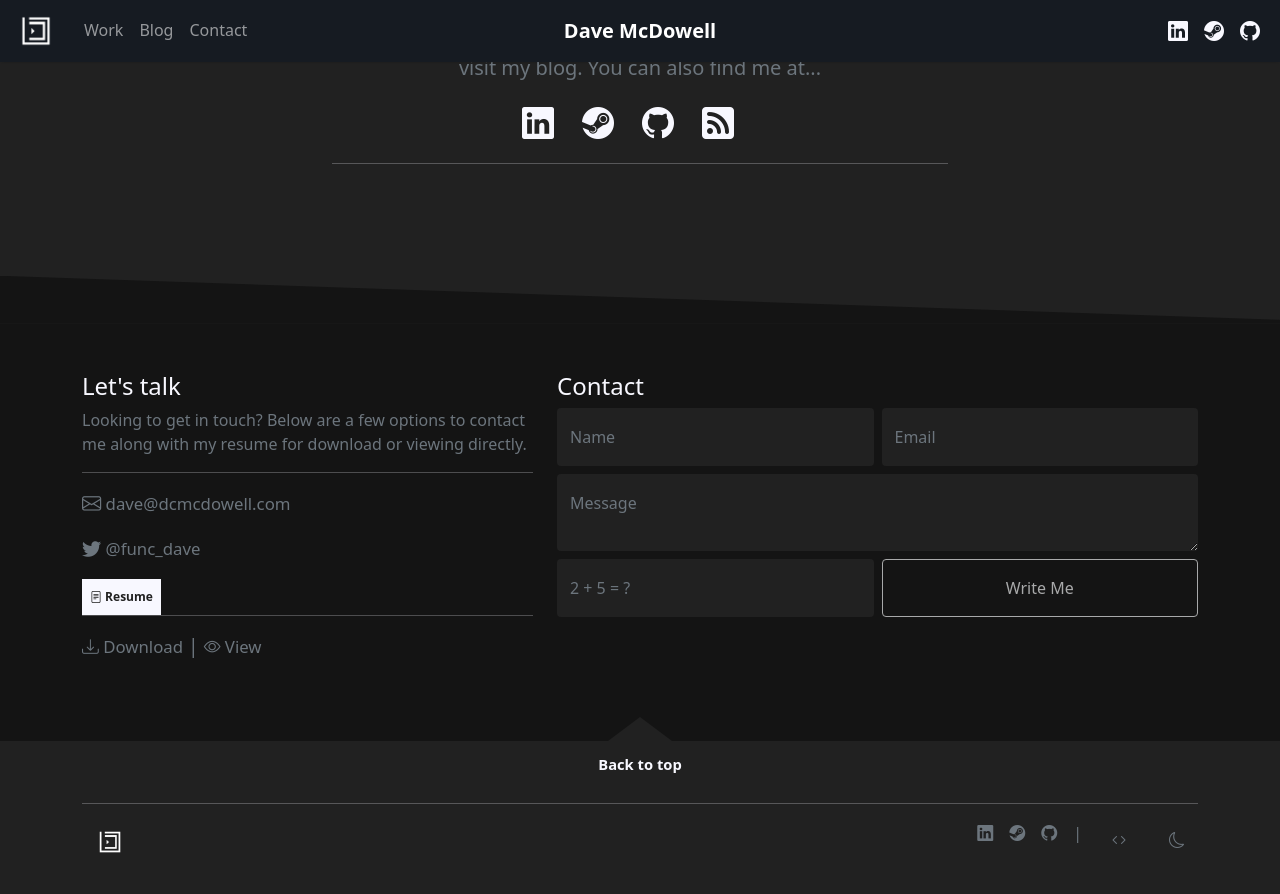
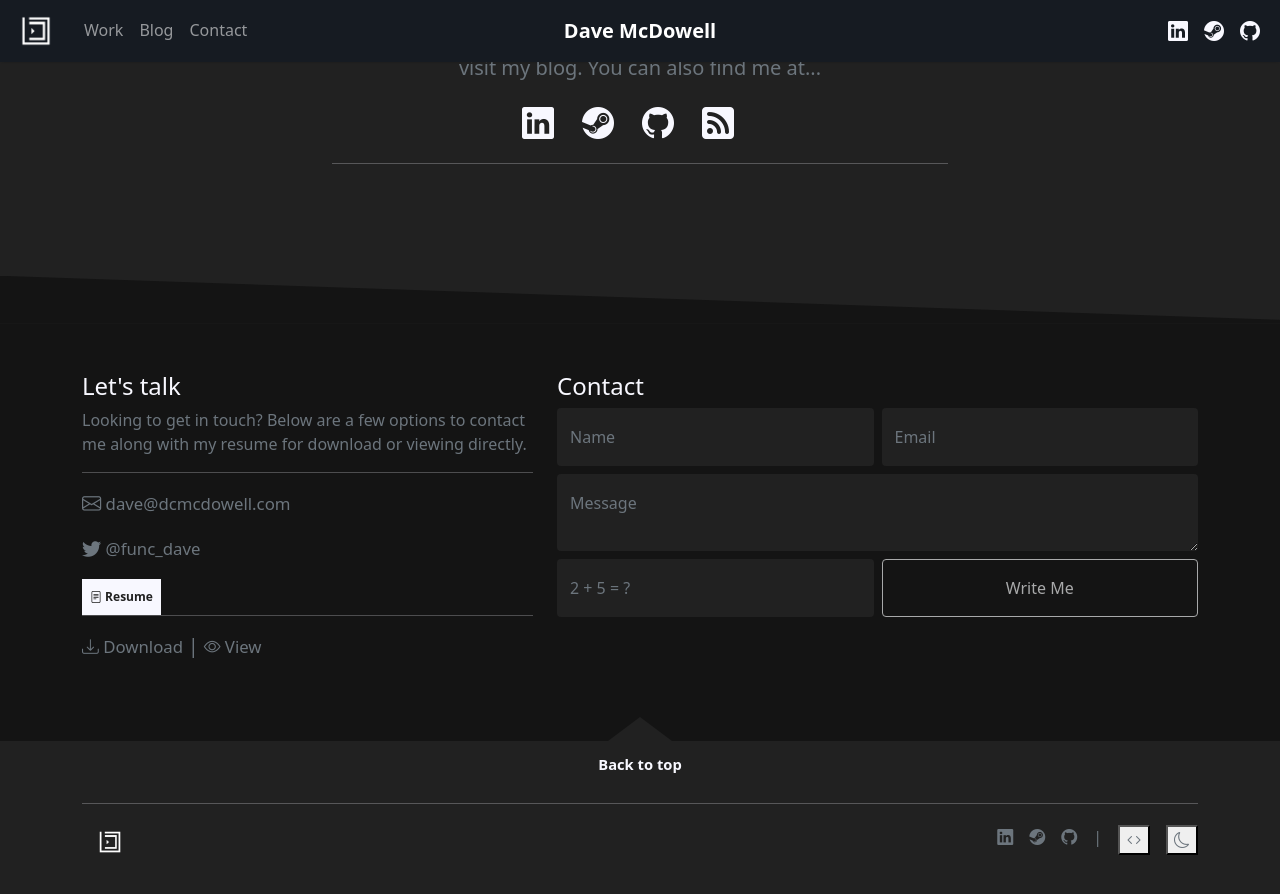
Before and after one commit to davemcdowell/portfolio, a Jekyll site: the page built from index.html, in a window 1280 px wide and 900 px high, scrolled down 1583 px. Shown: the top 894 px of the window. Built offline with Jekyll 4.4.1, drawn with Linux system fonts in a browser that asks for light colours; nearby versions of some CDN libraries.

Commit message:
Update footer.html

```diff
--- a/_includes/footer.html
+++ b/_includes/footer.html
@@ -11,8 +11,8 @@
             <li class="ms-3"><a href="{{ site.steam_url }}" data-bs-trigger="hover" data-bs-toggle="tooltip" data-bs-placement="top" title="Steam" target="_blank" rel="noopener"><i class="bi bi-steam"></i></a></li>
             <li class="ms-3"><a href="{{ site.github_url }}" data-bs-trigger="hover" data-bs-toggle="tooltip" data-bs-placement="top" title="GitHub" target="_blank" rel="noopener"><i class="bi bi-github"></i></a></li>
             <li class="ms-3 text-muted user-select-none">|</li>
-            <li class="ms-3"><button class="btn btn-icon"><i class="bi bi-code"></i></button></li>
-            <li class="ms-3"><button id="toggle-darkmode" class="btn btn-icon"><i class="bi bi-moon"></i></button></li>
+            <li class="ms-3"><button class="btn-icon"><i class="bi bi-code"></i></button></li>
+            <li class="ms-3"><button id="toggle-darkmode" class="btn-icon"><i class="bi bi-moon"></i></button></li>
         </ul>
     </footer>
 </div>
```
